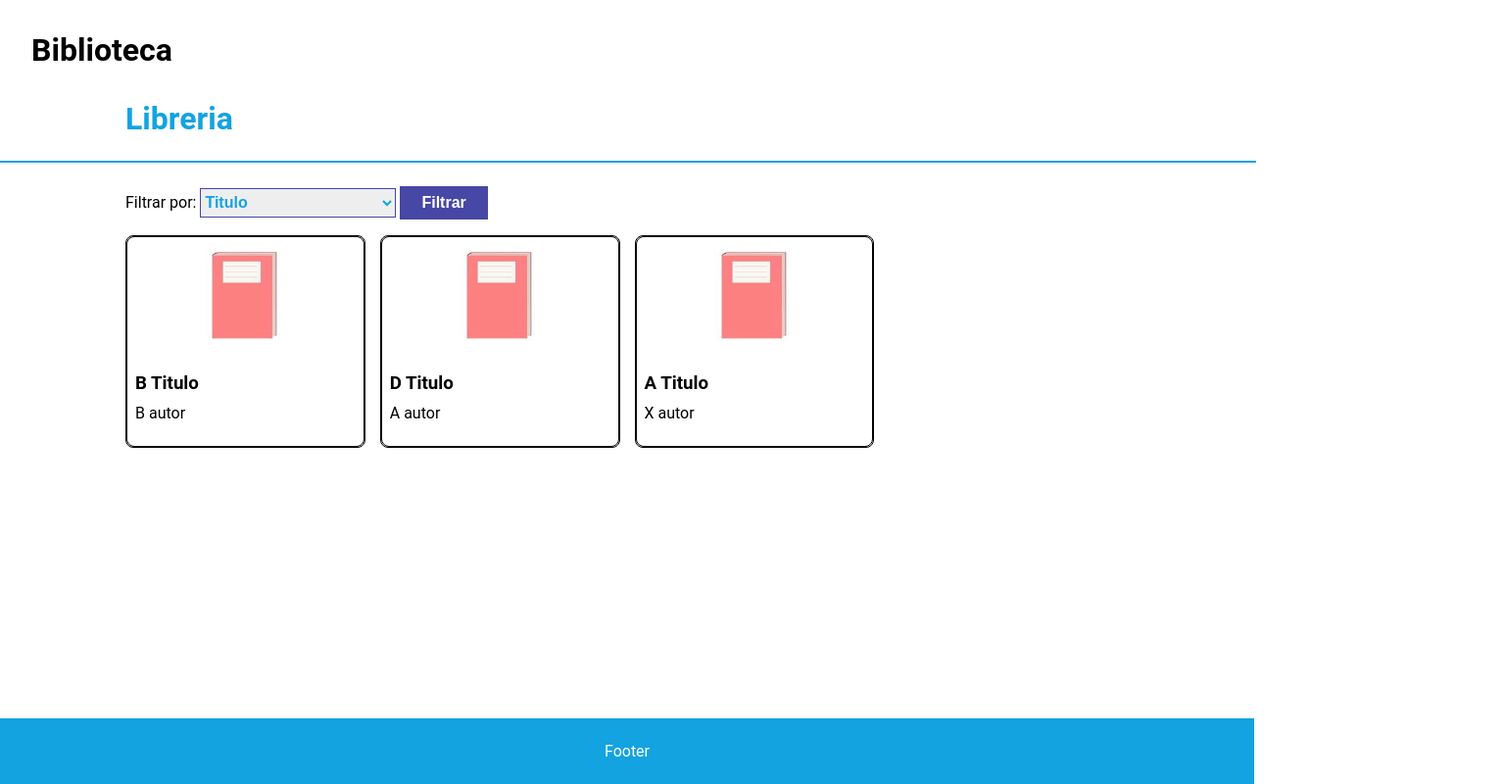
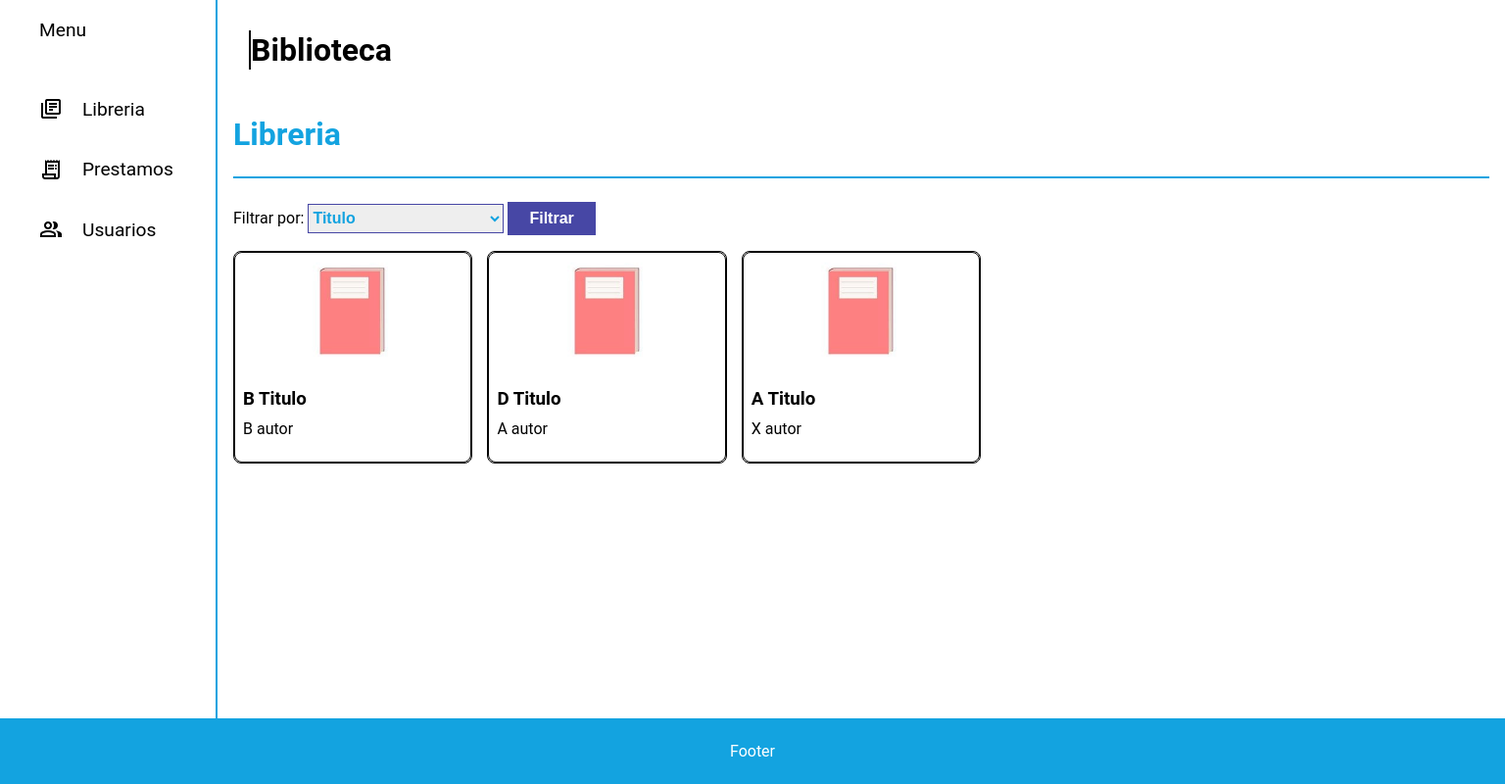
Before and after one commit to arvidjj/biblioteca, a plain HTML site: page index.html in a window 1280 px wide. Shown: the whole page at 98% size, 1536 px wide, since content can reach past the window. Drawn offline with nearby package versions, Linux system fonts and the light colour scheme.

Commit message:
stylized menu and added components

```diff
--- a/index.html
+++ b/index.html
@@ -9,7 +9,7 @@
     <link rel="stylesheet"
         href="https://fonts.googleapis.com/css2?family=Material+Symbols+Outlined:opsz,wght,FILL,GRAD@20..48,100..700,0..1,-50..200" />
     <link rel="stylesheet" href="resources/styles/style.css">
-
+    <link rel="shortcut icon" href="resources/images/icon.png">
     <script src="./resources/index.js" type="module"></script>
 </head>
 
@@ -20,45 +20,47 @@
             menu
         </span>
         <ul class="mobile-menu">
-            <li><a id="mobileAbout" href="#" class="mobile-button">About</a></li>
-            <li><a id="mobileMenu" href="#" class="mobile-button">Menu</a></li>
+            <li><a id="mobileLibreria" href="#" class="mobile-button">Libreria</a></li>
+            <li><a id="mobilePrestamos" href="#" class="mobile-button">Prestamos</a></li>
             <li><a id="mobileContact" href="#" class="mobile-button">Contact</a></li>
         </ul>
     </header>
+    <nav class="navBar">
+        <div class="dashboardDiv">
+            <p>Menu</p>
+        </div>
+        <ul>
+            <li>
+                <a href="#" id="menuLibreria">
+                    <span class="material-symbols-outlined">
+                        library_books
+                        </span><p>Libreria</p>
+                </a>
+            </li>
+            <li>
+                <a href="#" id="menuPrestamos">
+                    <span class="material-symbols-outlined">
+                        receipt_long
+                        </span><p>Prestamos</p>
+                </a>
+            </li>
+            <li>
+                <a href="#" id="menuUsuarios">
+                    <span class="material-symbols-outlined">
+                        group
+                        </span><p>Usuarios</p>
+                </a>
+            </li>
+        </ul>
+    </nav>
     <div id="content">
         <main>
-            <h1><strong>Libreria</strong></h1>
+            <h1><strong>Prestamos</strong></h1>
             <hr>
-            <div class="book-options">
-                <form action="" id="filter-form">
-                    <label for="filter-select">Filtrar por:</label>
-                    <select name="filter-option" id="filter-select">
-                        <option value="titulo">Titulo</option>
-                        <option value="autores">Autor</option>
-                    </select>
-                    <button id="filter-button" style="
-                    cursor:pointer;">Filtrar</button>
-                </form>
+            <div class="prestamos-options">
+
             </div>
-            <div class="book-container" id="book-container">
-                <div class="container-item" id="item-1">
-                    <div class="item-image">
-                        <img src="./resources/images/libros/libroejemplo.png" alt="Book">
-                    </div>
-                    <div class="item-info">
-                        <h3 id="info-title">Titulo</h3>
-                        <p id="info-author">Autor</p>
-                    </div>
-                </div>
-                <div class="container-item" id="item-2">
-                    <div class="item-image">
-                        <img src="./resources/images/libros/libroejemplo.png" alt="Book">
-                    </div>
-                    <div class="item-info">
-                        <h3 id="info-title">Titulo</h3>
-                        <p id="info-author">Autor</p>
-                    </div>
-                </div>
+            <div class="prestamos-container" id="prestamos-container">
 
             </div>
         </main>
--- a/resources/components/Libreria.js
+++ b/resources/components/Libreria.js
@@ -1,24 +1,10 @@
 import * as Biblioteca from '../functions/LibrosController.js';
+import render from '../functions/render.js';
 
-const filterForm = document.querySelector('#filter-form')
-const filterOption = document.querySelector('#filter-select')
+const mainContent = document.querySelector('#content');
 const bookList = Biblioteca.libros;
 
-filterForm.addEventListener('submit', (e)=>{
-    e.preventDefault()
-    let sortedBooks = [];
-    const option = filterOption.value;
-    if (option === 'titulo') {
-        sortedBooks = Biblioteca.libros.sort(
-            (b1, b2) => (b1.titulo < b2.titulo) ? -1 : (b1.titulo > b2.titulo) ? 1 : 0);
-    } else if (option === 'autores') {
-        sortedBooks = Biblioteca.libros.sort(
-            (b1, b2) => (b1.autores < b2.autores) ? -1 : (b1.autores > b2.autores) ? 1 : 0);
-    }
-    renderBooks(sortedBooks);
-})
-
-export default function renderBooks(booksToRender) {
+function renderBooks(booksToRender) {
     console.log('rendering Items...')
     const menuItemContainer = document.querySelector('#book-container');
     menuItemContainer.innerHTML = '';
@@ -27,9 +13,6 @@ export default function renderBooks(booksToRender) {
     booksToRender.forEach((item, index) => {
         const itemImage = `./resources/images/libros/${item.imagen}`
         const itemCard = document.createElement('div');
-
-        // <div class="menu-item" id="item-${index}">
-        // </div>
         itemCard.classList.add('container-item')
         itemCard.setAttribute('id', `item-${index}`)
 
@@ -49,3 +32,61 @@ export default function renderBooks(booksToRender) {
         console.log(`rendering ${index}`)
     })
 }
+
+function renderComponent() {
+    const main = document.createElement('main');
+    main.innerHTML = `
+    <h1><strong>Libreria</strong></h1>
+            <hr>
+            <div class="book-options">
+                <form action="" id="filter-form">
+                    <label for="filter-select">Filtrar por:</label>
+                    <select name="filter-option" id="filter-select">
+                        <option value="titulo">Titulo</option>
+                        <option value="autores">Autor</option>
+                    </select>
+                    <button id="filter-button" style="
+                    cursor:pointer;">Filtrar</button>
+                </form>
+            </div>
+            <div class="book-container" id="book-container">
+                <div class="container-item" id="item-1">
+                    <div class="item-image">
+                        <img src="./resources/images/libros/libroejemplo.png" alt="Book">
+                    </div>
+                    <div class="item-info">
+                        <h3 id="info-title">Titulo</h3>
+                        <p id="info-author">Autor</p>
+                    </div>
+                </div>
+                <div class="container-item" id="item-2">
+                    <div class="item-image">
+                        <img src="./resources/images/libros/libroejemplo.png" alt="Book">
+                    </div>
+                    <div class="item-info">
+                        <h3 id="info-title">Titulo</h3>
+                        <p id="info-author">Autor</p>
+                    </div>
+                </div>
+
+            </div>
+            `;
+    render(main, mainContent); //renderizar el componente
+    const filterForm = document.querySelector('#filter-form')
+    const filterOption = document.querySelector('#filter-select')
+    filterForm.addEventListener('submit', (e) => { //agregar el filtrado
+        e.preventDefault()
+        let sortedBooks = [];
+        const option = filterOption.value;
+        if (option === 'titulo') {
+            sortedBooks = Biblioteca.libros.sort(
+                (b1, b2) => (b1.titulo < b2.titulo) ? -1 : (b1.titulo > b2.titulo) ? 1 : 0);
+        } else if (option === 'autores') {
+            sortedBooks = Biblioteca.libros.sort(
+                (b1, b2) => (b1.autores < b2.autores) ? -1 : (b1.autores > b2.autores) ? 1 : 0);
+        }
+        renderBooks(sortedBooks);
+    })
+}
+
+export { renderBooks, renderComponent };
--- /dev/null
+++ b/resources/functions/Prestamo.js
@@ -0,0 +1,8 @@
+export default class Prestamo {
+    constructor(cliente, libro, fecha, fechadevolucion) {
+        this.cliente = cliente
+        this.libro = libro
+        this.fecha = fecha
+        this.fechadevolucion = fechadevolucion
+    }
+}
--- a/resources/functions/render.js
+++ b/resources/functions/render.js
@@ -1,4 +1,5 @@
 
 export default function render(render, component) {
-    component.innerHTML = 'render';
+    component.innerHTML = ``;
+    component.appendChild(render);
 }
--- a/resources/index.js
+++ b/resources/index.js
@@ -1,4 +1,17 @@
-import renderBooks from './components/Libreria.js'
+import render from './functions/render.js';
+import { renderBooks,
+        renderComponent as renderLibreria}
+            from './components/Libreria.js'
+
 import * as Biblioteca from './functions/LibrosController.js';
 
+const mainContent = document.querySelector('#content');
+
+renderLibreria();
 renderBooks(Biblioteca.libros)
+
+const mobileMenuButton = document.querySelector('#hamburger-icon')
+const mobileMenu = document.querySelector('.mobile-menu')
+mobileMenuButton.addEventListener('click', ()=>{
+    mobileMenu.classList.toggle('open')
+})
--- a/resources/styles/style.scss
+++ b/resources/styles/style.scss
@@ -41,10 +41,25 @@ body {
     min-height: 100vh;
 
     background-color: white;
+
+    @include devices(desktop) {
+        display: grid;
+        grid-template-columns: auto 1fr;
+        grid-template-rows: auto 1fr;
+    }
 }
 
 h1 {
     margin-block: 1rem;
+}
+
+a {
+    color: initial;
+    text-decoration: none;
+}
+
+ul {
+    list-style: none;
 }
 
 button {
@@ -54,13 +69,16 @@ button {
     font-size: 1rem;
     border: none;
     background-color: $secondary-color;
+
     &:hover {
         background-color: $secondary-color-light;
     }
+
     &:active {
         transform: translateY(1px);
-      }
+    }
 }
+
 select {
     width: 200px;
     height: 30px;
@@ -69,12 +87,14 @@ select {
     font-weight: bold;
     color: $main-color;
     background-color: #eee;
-  }
+}
+
 label {
     font-size: 1rem;
 }
 
 header {
+
     background-color: $main-color;
     display: flex;
     justify-content: center;
@@ -86,11 +106,19 @@ header {
     @include devices(desktop) {
         background-color: white;
         justify-content: flex-start;
+        //grid-area: header;
+        grid-column: 2 / span 1;
+        grid-row: 1 / 1;
 
         h1 {
             margin-inline: 1rem;
             margin: 2rem;
             margin-bottom: 1rem;
+
+            &::before {
+                border: 1px solid black;
+                content: '';
+            }
         }
     }
 
@@ -165,13 +193,54 @@ hr {
     width: 100%;
 }
 
+nav {
+    display: none;
+
+    @include devices(desktop) {
+        display: flex;
+        //grid-area: nav;
+        grid-column: 1;
+        grid-row: 1 / 3;
+        width: 220px;
+        border-right: 2px solid $main-color;
+        font-size: 1.2rem;
+        &.navBar {
+            display:flex;
+            flex-direction: column;
+            .dashboardDiv {
+                display:flex;
+                padding-inline:40px;
+            }
+            ul {
+                li {
+                    a {
+                        display:flex;
+                        align-items: center;
+                        gap:20px;
+                    }
+                }
+            }
+        }
+    }
+}
+
+#content {
+
+    @include devices(desktop){
+        //grid-area: content;
+        grid-column: 2;
+        grid-row: 2;
+        padding: 1rem;
+    }
+}
+
 main {
     display: flex;
     flex-direction: column;
     align-items: center;
+
     @include devices(desktop) {
         h1 {
-            max-width: 80vw;
             width: 100%;
         }
 
@@ -183,13 +252,14 @@ main {
 
 .book-options {
     p {
-        margin:0;
+        margin: 0;
     }
+
     display: flex;
     align-items: center;
     margin-bottom: 5px;
+
     @include devices(desktop) {
-        max-width: 80vw;
         width: 100%;
         margin-block: 1rem;
     }
@@ -203,12 +273,13 @@ main {
 
     width: 95vw;
     scroll-behavior: auto;
+
     @include devices(desktop) {
         grid-template-columns: repeat(auto-fill, minmax(220px, 1fr));
         grid-auto-rows: auto;
         gap: 15px;
-        width: 80vw;
         align-self: center;
+        width:100%;
     }
 
     .container-item {
@@ -254,4 +325,9 @@ footer {
     display: flex;
     align-items: center;
     justify-content: center;
+    @include devices(desktop) {
+        // grid-area: footer;
+        grid-column: 1/ 3;
+        grid-row: 3;
+    }
 }
```
Also changed, not shown: resources/components/Prestamos.js (added), resources/images/icon.png (added), resources/styles/style.css, 1 other file.
